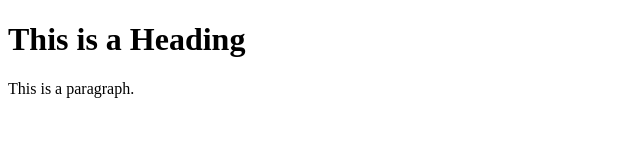
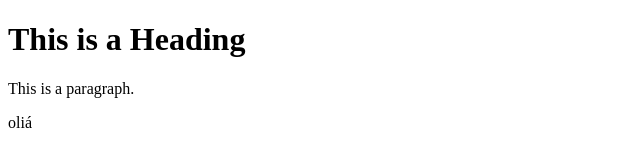
Before and after one commit to jilmarjevoa/evoa_fles, a plain HTML site: page index.html in a window 1280 px wide. Shown: the full height of the page, 0-640 px from the left. Drawn offline with Linux system fonts and the light colour scheme.

Commit message:
feature:exemplo

```diff
--- a/index.html
+++ b/index.html
@@ -8,5 +8,7 @@
 <h1>This is a Heading</h1>
 <p>This is a paragraph.</p>
 
+<div>oliá</div>
+
 </body>
 </html>
```
